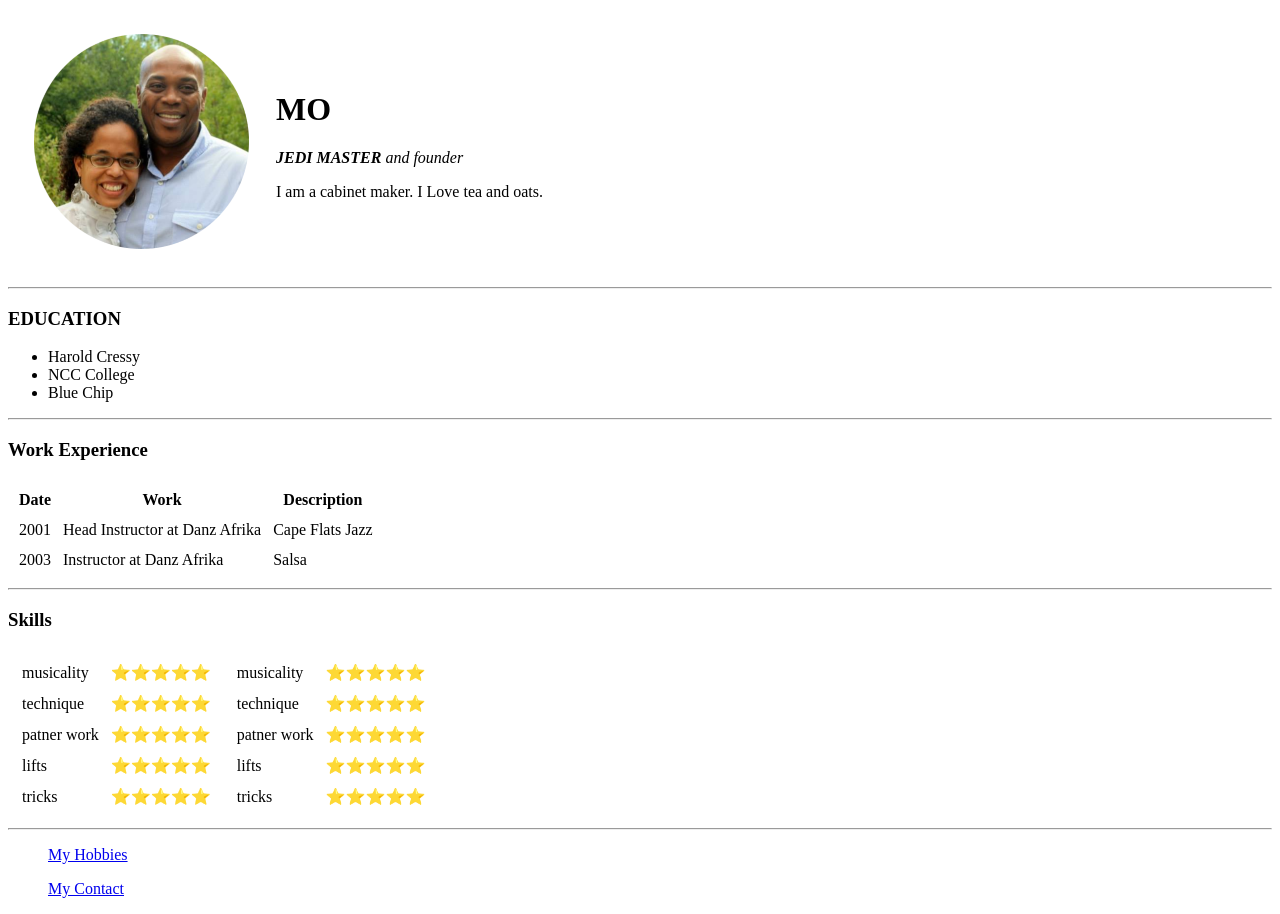
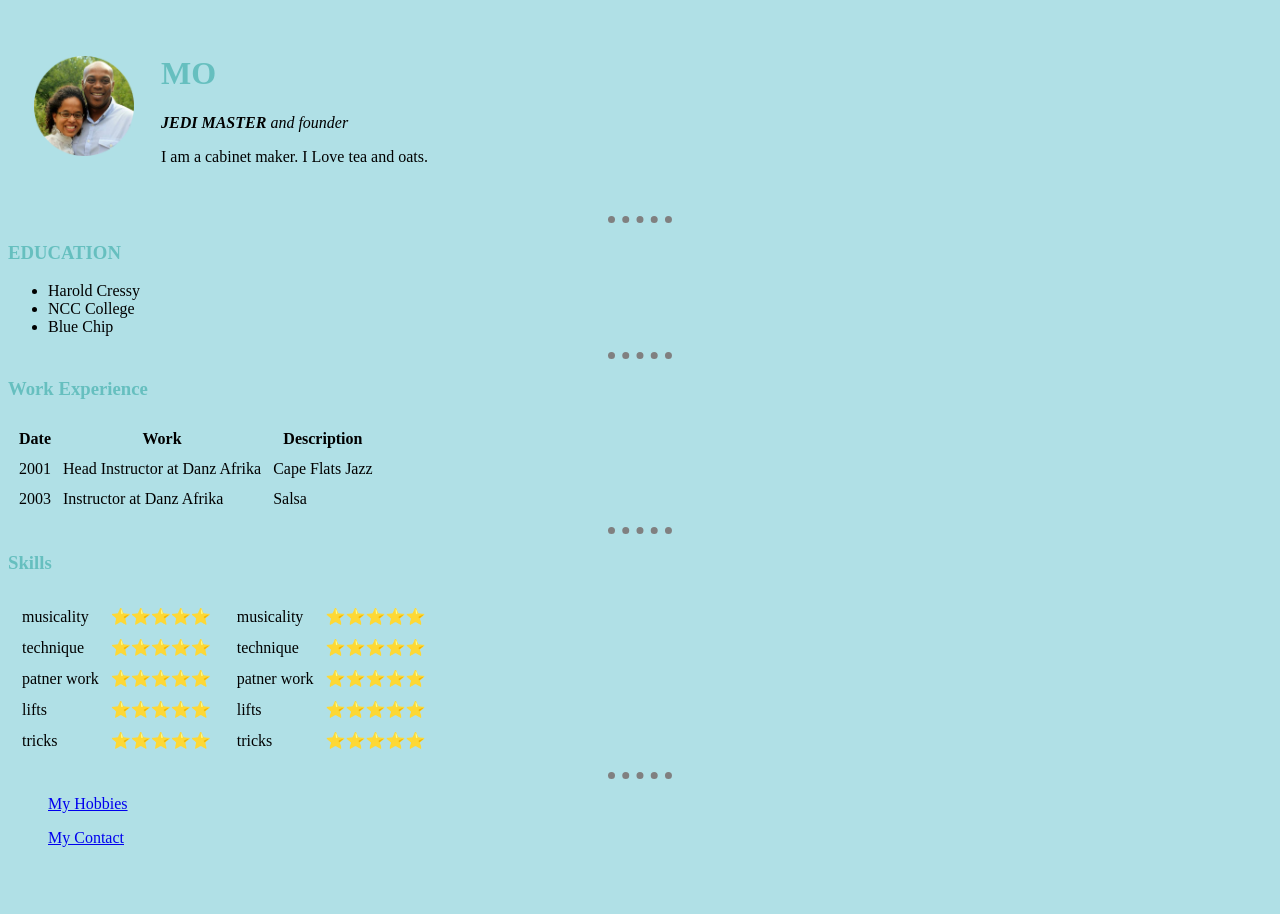
Before and after one commit to JazzyFro/cv, a plain HTML site: page index.html in a window 1280 px wide. After the commit the page ends 863 px from the top, so only its background shows below. Drawn offline with Linux system fonts and the light colour scheme.

Commit message:
Add files via upload

```diff
--- /dev/null
+++ b/css/styles.css
@@ -0,0 +1,21 @@
+body {
+  background-color:powderblue;
+}
+
+hr {
+      border-style:none;
+  border-top-style:dotted;
+  border-color: grey;
+  border-width: 7px;
+      width: 5%;
+}
+img {
+height: 100px
+}
+
+h1 {
+color:#66bfbf;
+}
+h3 {
+  color:#66bfbf;
+}
--- a/index.html
+++ b/index.html
@@ -4,6 +4,7 @@
 <head>
   <meta charset="utf-8">
   <title>Mo's Personal Site</title>
+  <link rel="stylesheet" href="css/styles.css">
 </head>
 
 <body>
```
Also changed, not shown: contact.html (+1 -0 lines), hobbies.html (+1 -0 lines).
